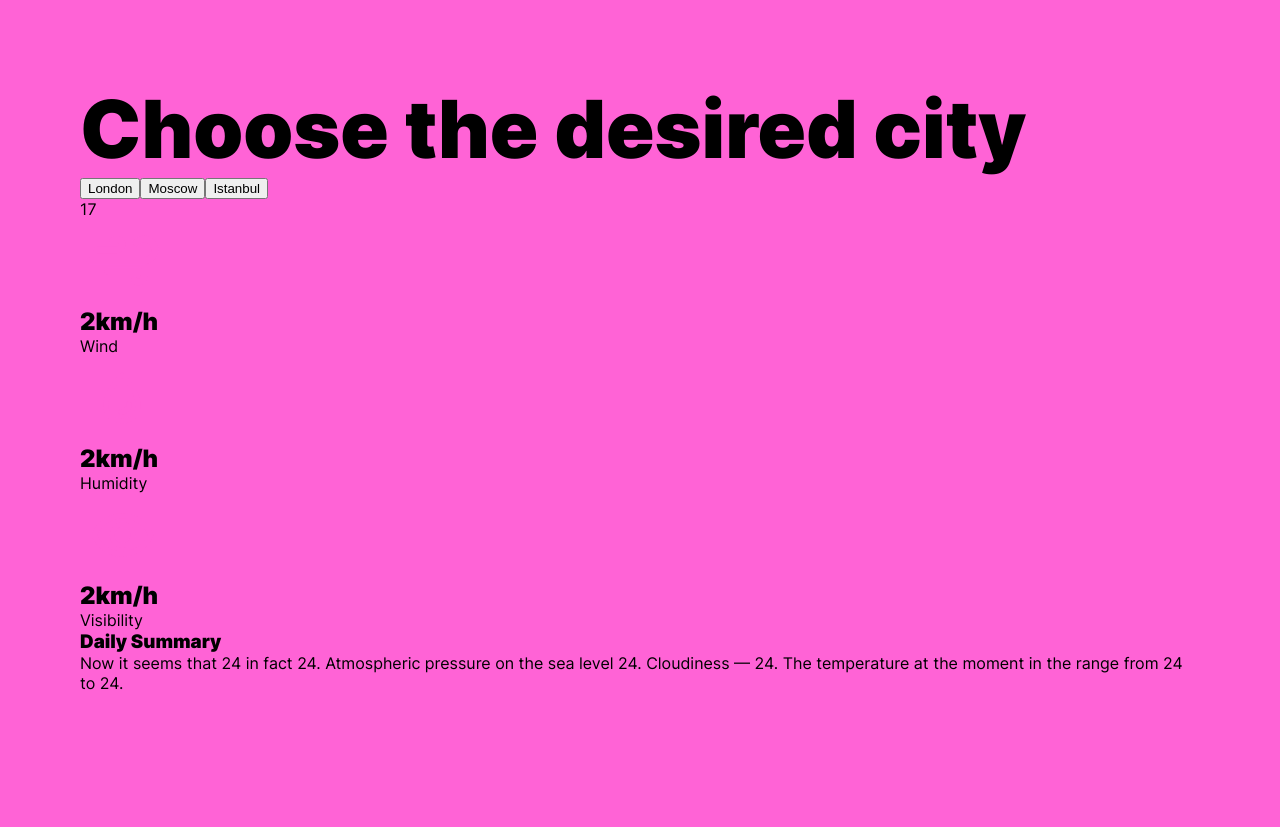
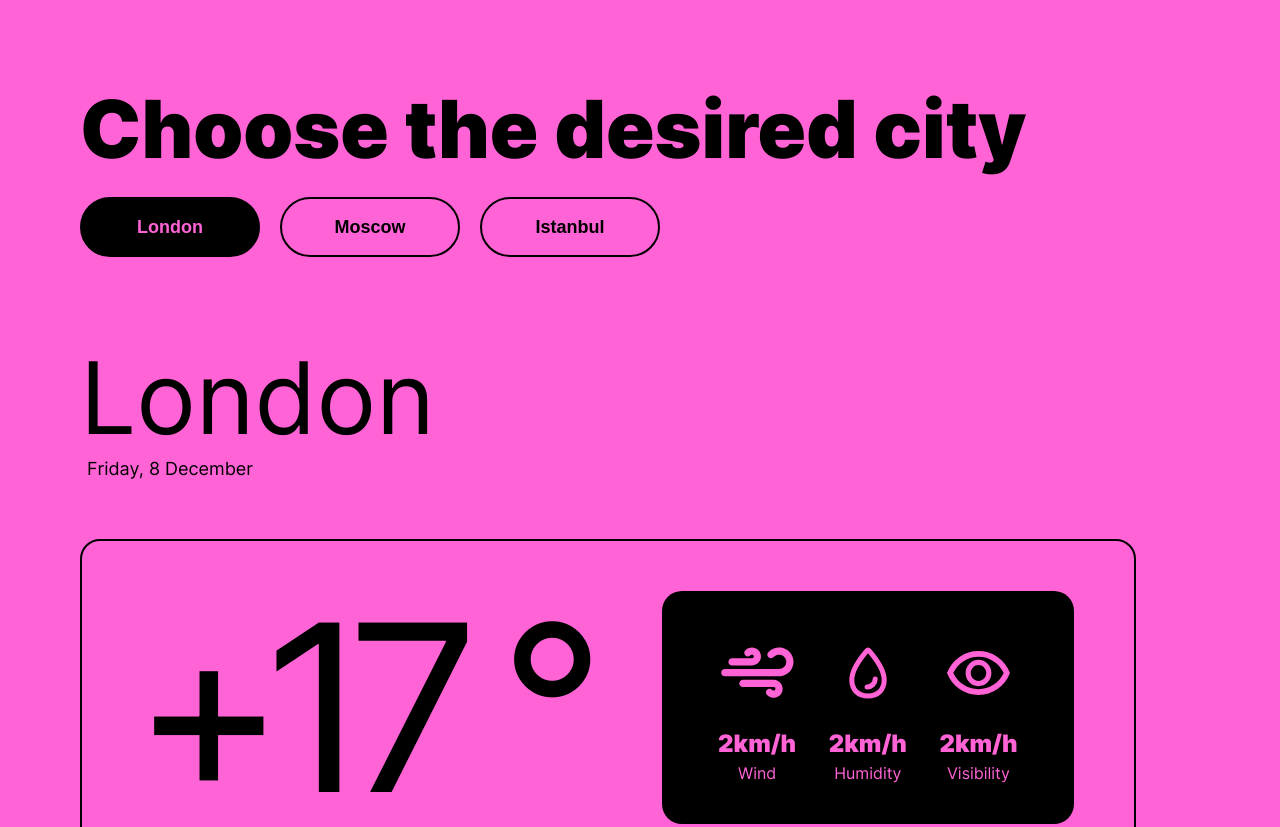
Before and after one commit to agkondakov91/weatherApi, a plain HTML site: page index.html in a window 1280 px wide. Shown: the top 827 px of the page. Before the commit the page ends 800 px from the top, so only its background shows below. Drawn offline with Linux system fonts and the light colour scheme.

Commit message:
#2: верстка блоков и стилей

```diff
--- a/index.html
+++ b/index.html
@@ -4,30 +4,37 @@
     <meta charset="UTF-8" />
     <meta name="viewport" content="width=device-width, initial-scale=1.0" />
     <title>Wether API</title>
-    <link rel="stylesheet" href="./fonts/fonts.css">
-    <link rel="stylesheet" href="./style/global.css">
-    <link rel="stylesheet" href="./style/style.css">
+    <link rel="stylesheet" href="./fonts/fonts.css" />
+    <link rel="stylesheet" href="./style/global.css" />
+    <link rel="stylesheet" href="./style/style.css" />
   </head>
   <body class="page">
     <header class="header">
       <h1 class="header__title">Choose the desired city</h1>
       <ul class="header__list">
-        <li class="header__item">
-          <button class="button button__item">London</button>
+        <li>
+          <button class="header__item is-active">London</button>
         </li>
-        <li class="header__item">
-          <button class="button button__item">Moscow</button>
+        <li>
+          <button class="header__item">Moscow</button>
         </li>
-        <li class="header__item">
-          <button class="button button__item">Istanbul</button>
+        <li>
+          <button class="header__item">Istanbul</button>
         </li>
       </ul>
     </header>
     <main class="main">
+
+    </main>
+    <footer class="footer"></footer>
+    <template id="template">
+      <div class="card">
+        <h2 class="main__title">London</h2>
+        <p class="main__subtitle">Friday, 8 December</p>
         <section class="places page__section">
           <div class="places__item">
             <div class="places__info">
-            <p class="places__temperature">17</p>
+              <p class="places__temperature">+17 °</p>
               <ul class="places__card">
                 <li class="places__list">
                   <img
@@ -35,7 +42,7 @@
                     src="./images/wind.svg"
                     alt="icon of wind"
                   />
-                <h2 class="places__title">2km/h</h2>
+                  <p class="places__title">2km/h</p>
                   <p class="places__paragraph">Wind</p>
                 </li>
                 <li class="places__list">
@@ -44,7 +51,7 @@
                     src="./images/humidity.svg"
                     alt="icon of humidity"
                   />
-                <h2 class="places__title">2km/h</h2>
+                  <p class="places__title">2km/h</p>
                   <p class="places__paragraph">Humidity</p>
                 </li>
                 <li class="places__list">
@@ -53,46 +60,24 @@
                     src="./images/visibility.svg"
                     alt="icon of visibility"
                   />
-                <h2 class="places__title">2km/h</h2>
+                  <p class="places__title">2km/h</p>
                   <p class="places__paragraph">Visibility</p>
                 </li>
               </ul>
             </div>
             <h3 class="places__daily">Daily Summary</h3>
             <p class="places__description">
-            Now it seems that <span class="places_accent">24</span> in fact
-            <span class="places_accent">24</span>. Atmospheric pressure on the
-            sea level <span class="places_accent">24</span>. Cloudiness —
-            <span class="places_accent">24</span>. The temperature at the moment
-            in the range from <span class="places_accent">24</span> to
-            <span class="places_accent">24</span>.
+              Now it seems that <span class="places__accent">24</span> in fact
+              <span class="places__accent">24</span>. Atmospheric pressure on
+              the sea level <span class="places__accent">24</span>. Cloudiness —
+              <span class="places__accent">24</span>. The temperature at the
+              moment in the range from <span class="places__accent">24</span> to
+              <span class="places__accent">24</span>.
             </p>
           </div>
         </section>
-    </main>
-    <footer class="footer"></footer>
-    <!-- <template id="card-template">
-      <div class="places__item">
-        <div class="places__info">
-          <p class="places__temperature">17</p>
-          <ul class="places__card">
-            <li class="places__list">
-              <img />
-              <h2 class="places__title">2km/h</h2>
-              <p class="places__paragraph">sdfsdf</p>
-            </li>
-          </ul>
       </div>
-        <h3 class="places__daily">Daily Summary</h3>
-        <p class="places__description">
-          Now it seems that <span class="places_accent">24</span> in fact
-          <span class="places_accent">24</span>. Atmospheric pressure on the sea
-          level <span class="places_accent">24</span>. Cloudiness —
-          <span class="places_accent">24</span>. The temperature at the moment
-          in the range from <span class="places_accent">24</span> to <span class="places_accent">24</span>.
-        </p>
-      </div>
-    </template> -->
+    </template>
     <script src="./script.js"></script>
   </body>
 </html>
--- a/script.js
+++ b/script.js
@@ -22,3 +22,10 @@
 // }
 
 // getWeather();
+
+const main = document.querySelector('.main');
+
+const template = document.querySelector('#template').content;
+const cardtemplate = template.querySelector('.card').cloneNode(true);
+
+main.append(cardtemplate)
--- a/style/style.css
+++ b/style/style.css
@@ -1,4 +1,5 @@
 .header__title {
+  margin-block-end: 20px;
   font-size: 80px;
   font-style: normal;
   font-weight: 900;
@@ -7,4 +8,130 @@
 
 .header__list {
   display: flex;
+  gap: 20px;
 }
+
+.header__item {
+  width: 180px;
+  height: 60px;
+  background-color: transparent;
+  border: 2px solid #000;
+  border-radius: 30px;
+  font-size: 18px;
+  font-style: normal;
+  font-weight: 900;
+  line-height: normal;
+  cursor: pointer;
+}
+
+.header__item:hover {
+  background-color: #000;
+  color: #ff63d6;
+}
+
+.is-active {
+  background-color: #000;
+  color: #ff63d6;
+}
+
+.main {
+  padding-block-start: 80px;
+}
+
+.main__title {
+  font-size: 100px;
+  font-style: normal;
+  font-weight: 400;
+  line-height: normal;
+}
+
+.main__subtitle {
+  margin-inline-start: 7px;
+  font-size: 18px;
+  font-style: normal;
+  font-weight: 400;
+  line-height: normal;
+}
+
+.page__section {
+  margin-block-start: 60px;
+}
+
+.places__item {
+  padding: 50px;
+  width: 1056px;
+  border: 2px solid #000;
+  border-radius: 20px;
+}
+
+.places__info {
+  display: flex;
+  gap: 80px;
+  margin-block-end: 30px;
+}
+
+.places__temperature {
+  font-size: 233px;
+  font-style: normal;
+  font-weight: 400;
+  line-height: 100%;
+  letter-spacing: -23.3px;
+}
+
+.places__card {
+  display: grid;
+  grid-template-columns: repeat(3, 1fr);
+  justify-items: center;
+  padding: 40px;
+  width: 412px;
+  height: 233px;
+  border-radius: 20px;
+  background: #000;
+  color: #ff63d6;
+}
+
+.places__list {
+  text-align: center;
+}
+
+.places__image {
+  margin-block-end: 10px;
+}
+
+.places__title {
+  margin-block-end: 5px;
+  font-size: 24px;
+  font-style: normal;
+  font-weight: 900;
+  line-height: normal;
+}
+
+.places__paragraph {
+  font-size: 16px;
+  font-style: normal;
+  font-weight: 400;
+  line-height: normal;
+}
+
+.places__daily {
+  margin-block-end: 20px;
+  font-size: 24px;
+  font-style: normal;
+  font-weight: 900;
+  line-height: normal;
+}
+
+.places__description {
+  width: 827px;
+  font-size: 24px;
+  font-style: normal;
+  font-weight: 400;
+  line-height: normal;
+}
+
+.places__accent {
+  font-size: 24px;
+  font-style: normal;
+  font-weight: 900;
+  line-height: normal;
+}
```
Lines whose indentation alone changed are shown as unchanged.
